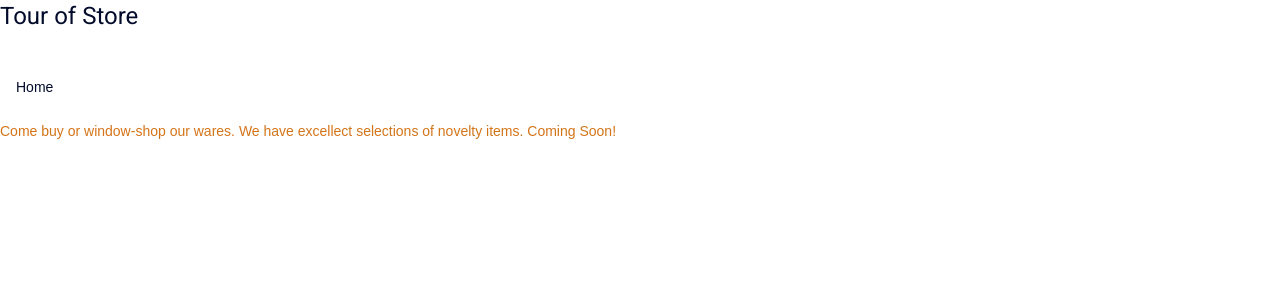
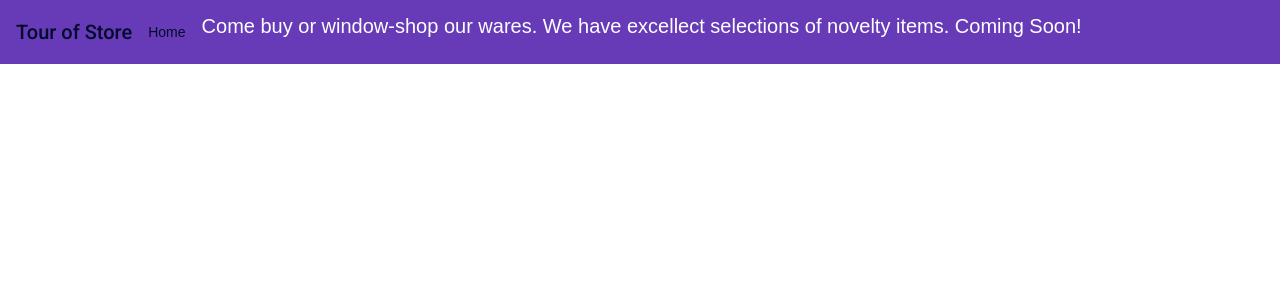
Before and after one commit to asif-kamal/angular-tour-of-heroes, an Angular app: page /home in a window 1280 px wide. Shown: the top 300 px of the page. Built offline with nearby package versions, Linux system fonts and the light colour scheme.

Commit message:
Added toolbar to html file.

```diff
--- a/src/app/app.component.html
+++ b/src/app/app.component.html
@@ -1,3 +1,4 @@
+<mat-toolbar color="primary">
 <h1>{{title}}</h1>
 <br>
 <h1><button mat-button routerLink="/">{{homeButton}}</button></h1>
```
